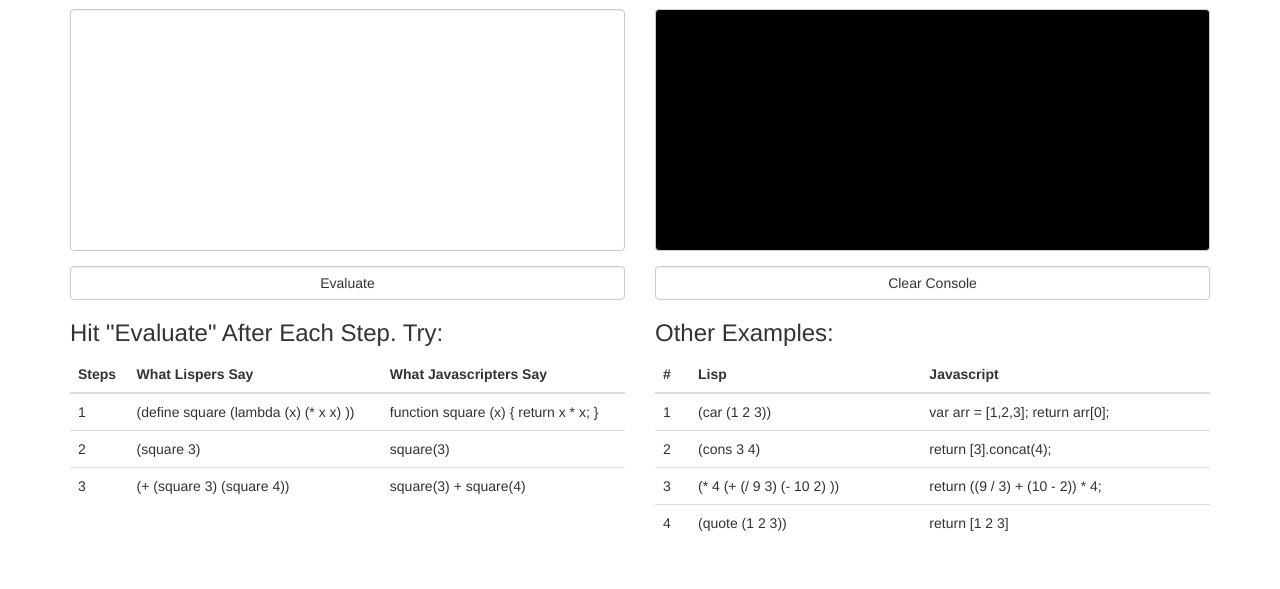
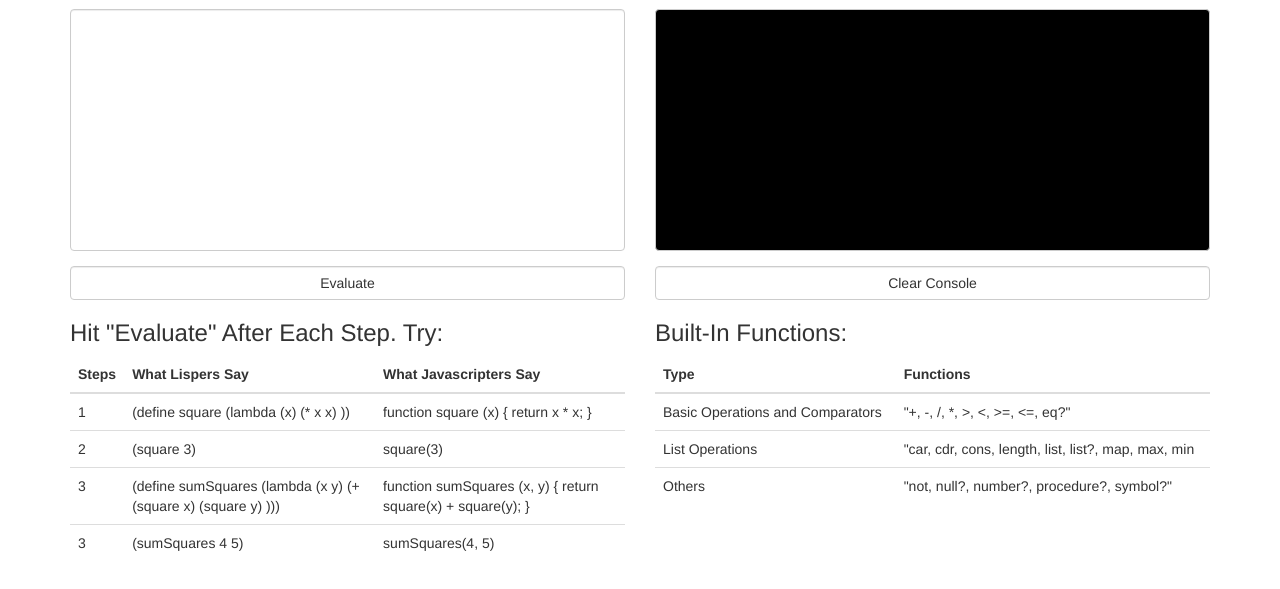
Before and after one commit to ammarm08/lisp-interpreter, a website: page client/index.html at #/main in a window 1280 px wide. Shown: the part 71-660 px from the top of the page. Drawn offline with nearby package versions, Linux system fonts and the light colour scheme; some packages are replaced by stand-ins of ours.

Commit message:
update user tutorial

```diff
--- a/client/app/main.html
+++ b/client/app/main.html
@@ -39,8 +39,13 @@
             </tr>
             <tr>
               <td> 3</td>
-              <td>(+ (square 3) (square 4))</td>
-              <td>square(3) + square(4)</td>
+              <td>(define sumSquares (lambda (x y) (+ (square x) (square y) )))</td>
+              <td>function sumSquares (x, y) { return square(x) + square(y); }</td>
+            </tr>
+            <tr>
+              <td> 3</td>
+              <td>(sumSquares 4 5)</td>
+              <td>sumSquares(4, 5)</td>
             </tr>
           </tbody>
         </table>
@@ -59,33 +64,24 @@
       </form>
 
       <div class="todos">
-        <h3> Other Examples:</h3>
+        <h3> Built-In Functions:</h3>
         <table class="table">
           <thead>
-            <th>#</th>
-            <th>Lisp</th>
-            <th>Javascript</th>
+            <th>Type</th>
+            <th>Functions</th>
           </thead>
           <tbody>
             <tr>
-              <td>1</td>
-              <td>(car (1 2 3))</td>
-              <td>var arr = [1,2,3]; return arr[0];</td>
+              <td>Basic Operations and Comparators</td>
+              <td>"+, -, /, *, >, <, >=, <=, eq?"</td>
             </tr>
             <tr>
-              <td>2</td>
-              <td>(cons 3 4)</td>
-              <td>return [3].concat(4);</td>
+              <td>List Operations</td>
+              <td>"car, cdr, cons, length, list, list?, map, max, min</td>
             </tr>
             <tr>
-              <td>3</td>
-              <td>(* 4 (+ (/ 9 3) (- 10 2) ))</td>
-              <td>return ((9 / 3) + (10 - 2)) * 4;</td>
-            </tr>
-            <tr>
-              <td>4</td>
-              <td>(quote (1 2 3))</td>
-              <td>return [1 2 3]</td>
+              <td>Others</td>
+              <td>"not, null?, number?, procedure?, symbol?"</td>
             </tr>
           </tbody>
         </table>
```
